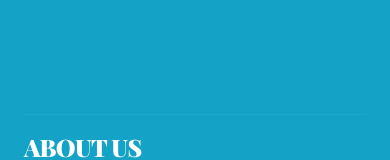
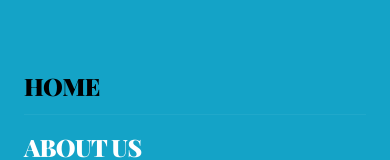
Before and after one commit to RYM-Grenergy/Beworth, a Next.js app: page / in a window 390 px wide. Both pictures are taken after a click on the button "MENU". Shown: the part 141-301 px from the top of the page. Built offline with nearby package versions, Linux system fonts and the light colour scheme.

Commit message:
feat: Add a responsive Navbar component with theme and language switching capabilities.

```diff
--- a/app/components/Navbar.js
+++ b/app/components/Navbar.js
@@ -261,20 +261,22 @@ export default function Navbar() {
 
                           <span
                             className={`text-2xl sm:text-3xl md:text-3xl xl:text-4xl font-serif font-black uppercase tracking-tight transition-all group-hover:scale-[1.01] inline-block ${isActive
-                              ? "text-[#14A3C7]"
+                              ? theme === "white"
+                                ? "text-[#14A3C7]"
+                                : "text-black"
                               : theme === "white"
                                 ? "text-black/80 group-hover:text-black"
-                                : "text-white group-hover:text-white"
+                                : "text-white group-hover:text-black"
                               }`}
                           >
                             {link.name}
                           </span>
                           <ArrowRight
                             size={32}
-                            className={`ml-auto transition-all duration-300 text-[#14A3C7] hidden md:block ${isActive
+                            className={`ml-auto transition-all duration-300 hidden md:block ${isActive
                               ? "opacity-100 translate-x-0"
                               : "opacity-0 -translate-x-10 group-hover:opacity-100 group-hover:translate-x-0"
-                              }`}
+                              } ${theme === "white" ? "text-[#14A3C7]" : "text-black"}`}
                           />
                         </Link>
                       </motion.div>
@@ -294,7 +296,7 @@ export default function Navbar() {
             </div>
           </motion.div>
         )}
-      </AnimatePresence>
+      </AnimatePresence >
     </>
   );
 }
```
